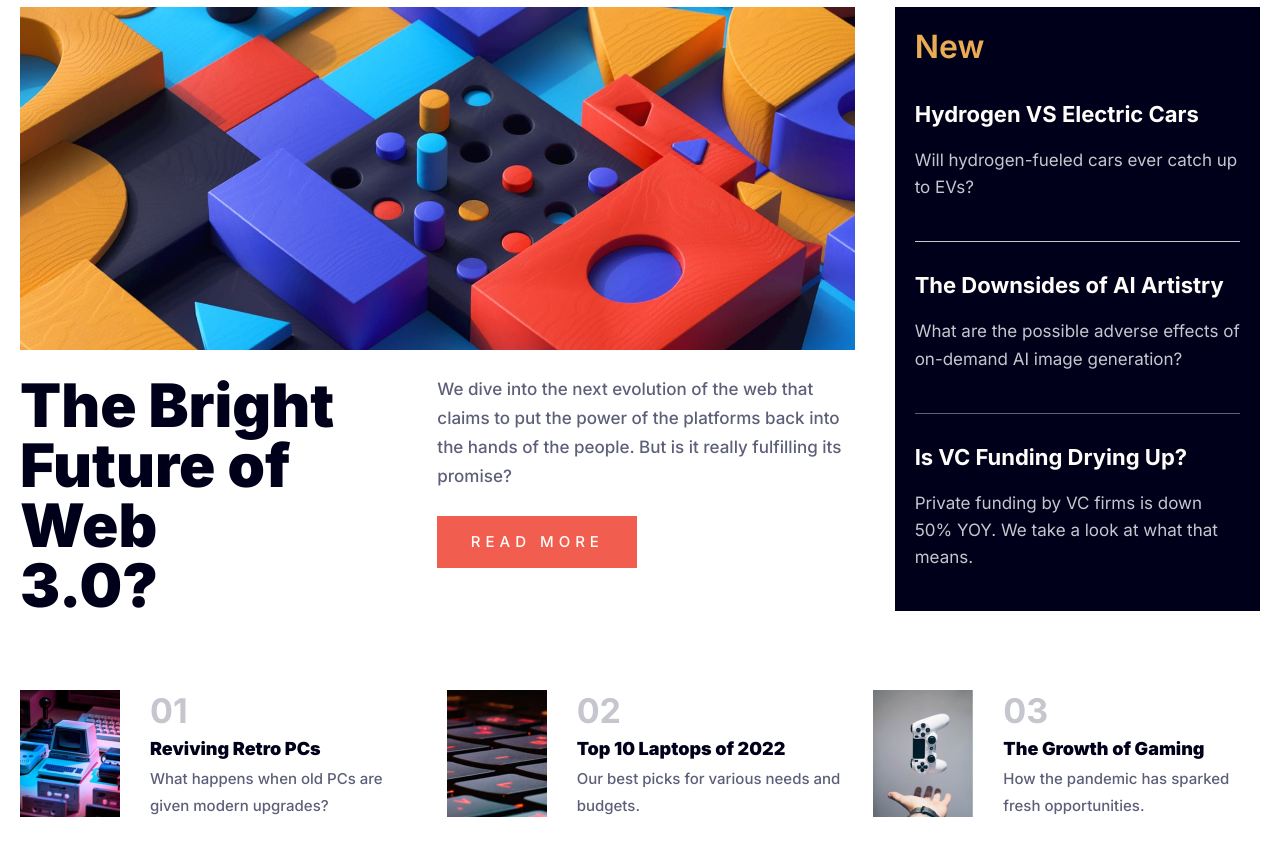
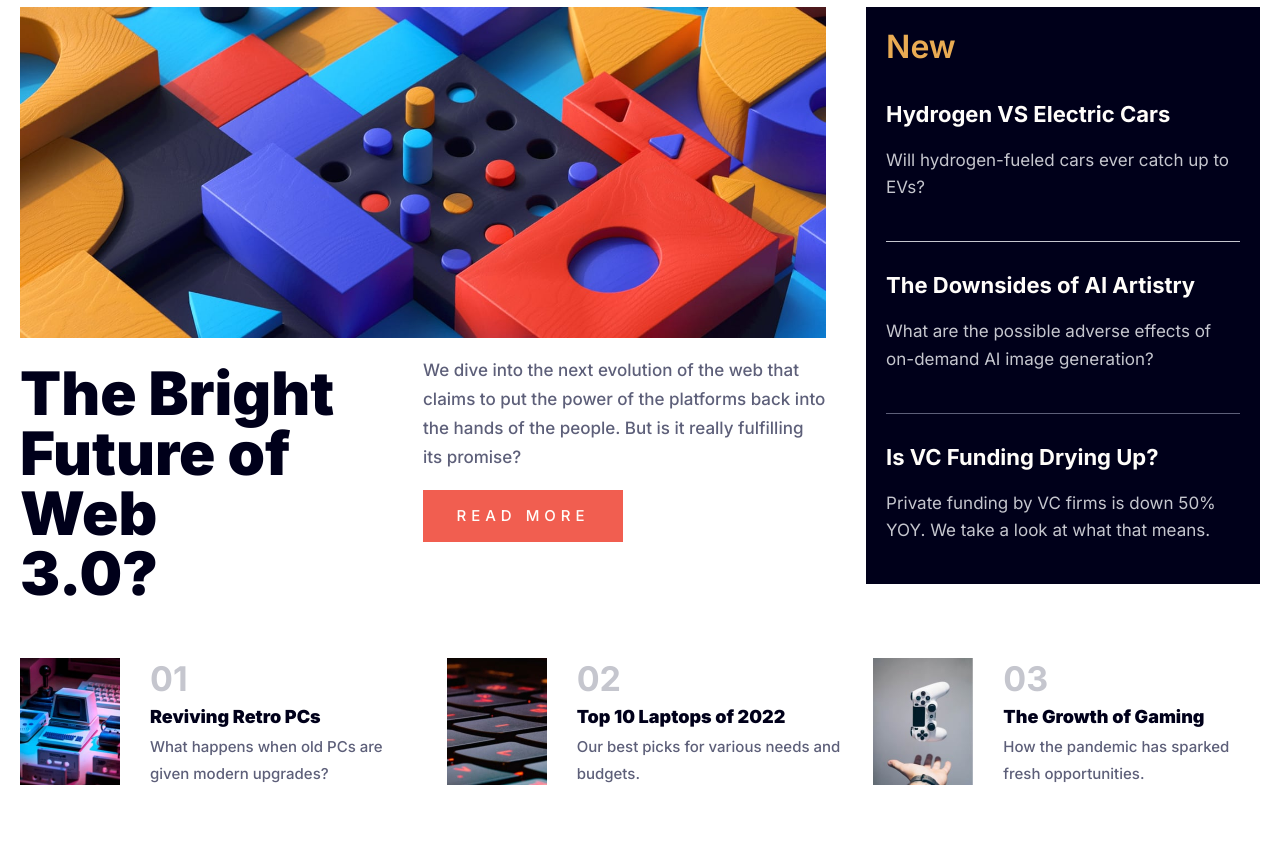
Before and after one commit to MoNi-hub4/medium-clone, a plain HTML site: page index.html in a window 1280 px wide. Shown: the part 82-933 px from the top of the page. After the commit the page ends 901 px from the top, so only its background shows below. Drawn offline with Linux system fonts and the light colour scheme.

Commit message:
last-final

```diff
--- a/styles.css
+++ b/styles.css
@@ -339,6 +339,9 @@ ul {
   .desktop{
     display: flex;
   }
+  .section-01{
+    flex-basis: 1540px;
+  }
 
   .section-01 .img-mobile {
     display: none;
@@ -357,13 +360,15 @@ ul {
   .section-01 .sub-section div{
     flex: 1;
   }
+  .section-01 .text-dive{
+    margin-top: 18px;
+    margin-bottom: 18px;
+    /* margin-bottom: 10px; */
+  }
 
   .section-01 .text-bright span{
     font-size: 60px;
   }
-
-
-
 
   .section-02-container{
     margin-top: 25px;
@@ -373,6 +378,7 @@ ul {
     width: 100%;
     display: flex;
     justify-content: space-between;
+    margin-top: 55px;
   }
   .section-03-card-container .card{
     width: 100%;
```
